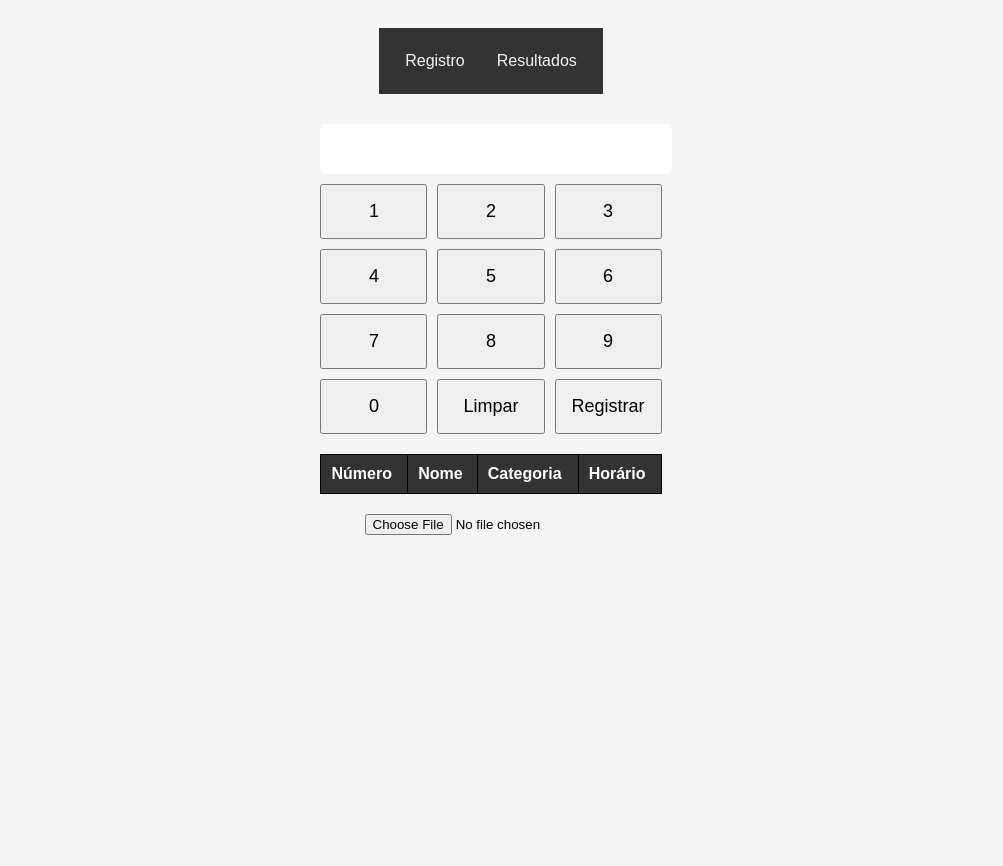
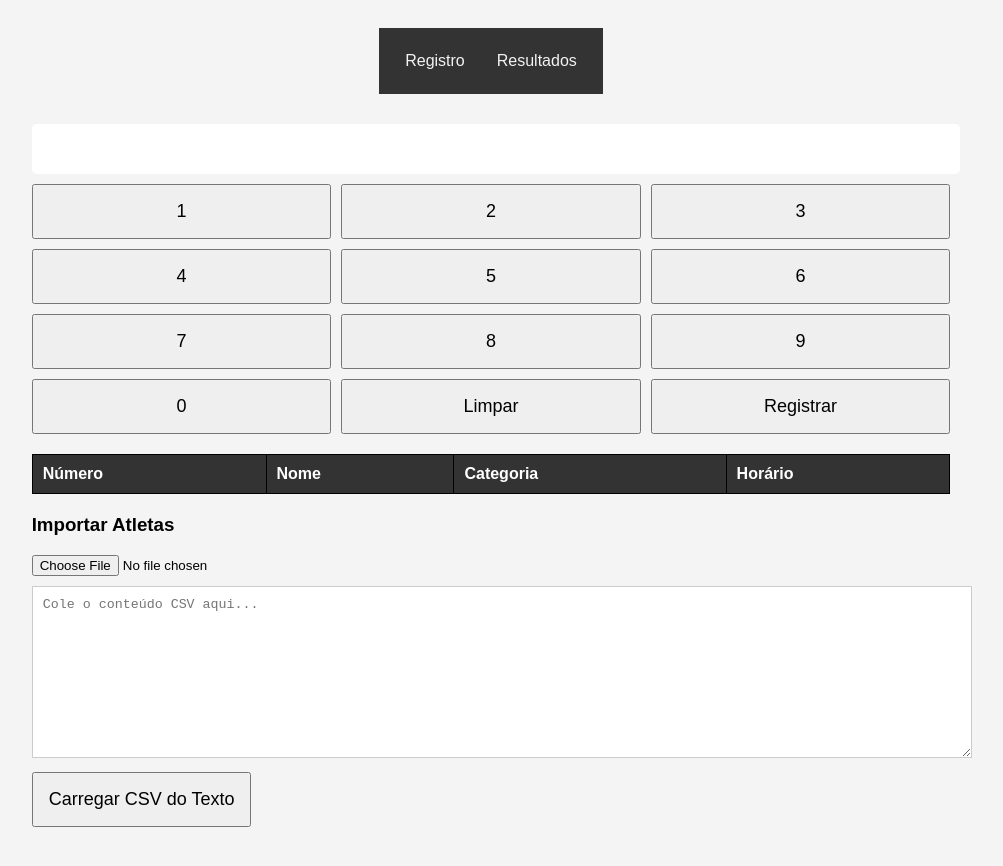
Before and after one commit to Arleislc/mtb, a plain HTML site: page index.html in a window 1280 px wide. Shown: the whole page, without its empty margins (149-1152 px from the left). Before the commit the page ends 800 px from the top, so only its background shows below. Drawn offline with Linux system fonts and the light colour scheme.

Commit message:
Add files via upload

```diff
--- a/index.html
+++ b/index.html
@@ -42,8 +42,13 @@
                 <!-- Registros serão adicionados aqui -->
             </tbody>
         </table>
+        <div class="csv-input">
+            <h3>Importar Atletas</h3>
+            <input type="file" id="csvFile" accept=".csv" onchange="loadCSV(event)">
+            <textarea id="csvText" placeholder="Cole o conteúdo CSV aqui..." rows="10" cols="50"></textarea>
+            <button onclick="loadCSVFromText()">Carregar CSV do Texto</button>
+        </div>
     </div>
-    <input type="file" id="csvFile" accept=".csv" onchange="loadCSV(event)">
     <script src="script.js"></script>
 </body>
 </html>
--- a/script.js
+++ b/script.js
@@ -67,8 +67,22 @@ function loadCSV(event) {
 
     reader.onload = function() {
         const lines = reader.result.split('\n');
+        processCSVLines(lines);
+    };
+
+    reader.readAsText(input.files[0]);
+}
+
+function loadCSVFromText() {
+    const csvText = document.getElementById('csvText').value;
+    const lines = csvText.split('\n');
+    processCSVLines(lines);
+}
+
+function processCSVLines(lines) {
+    athletes = {}; // Limpa os atletas anteriores
     lines.forEach(line => {
-            const [id, name, category] = line.split(';').map(item => item.trim());
+        const [id, name, category] = line.split(',').map(item => item.trim());
         if (id && name && category) {
             athletes[id] = {
                 name: name,
@@ -80,8 +94,5 @@ function loadCSV(event) {
     // Imprime a lista completa de atletas no console após o processamento do arquivo CSV
     console.log('Lista completa de atletas carregados:', athletes);
 
-        alert('Arquivo CSV carregado com sucesso!');
-    };
-
-    reader.readAsText(input.files[0]);
+    alert('Atletas carregados com sucesso!');
 }
--- a/styles.css
+++ b/styles.css
@@ -165,3 +165,26 @@ th, td {
     padding: 10px;
     text-align: left;
 }
+
+/* Estilos para a área de entrada CSV */
+.csv-input {
+    margin-top: 20px;
+}
+
+#csvText {
+    width: 100%;
+    margin-bottom: 10px;
+    padding: 10px;
+    font-family: monospace;
+    border: 1px solid #ccc;
+}
+
+button {
+    padding: 15px;
+    font-size: 18px;
+    cursor: pointer;
+}
+
+input[type="file"] {
+    margin-bottom: 10px;
+}
```
Lines whose indentation alone changed are shown as unchanged.
